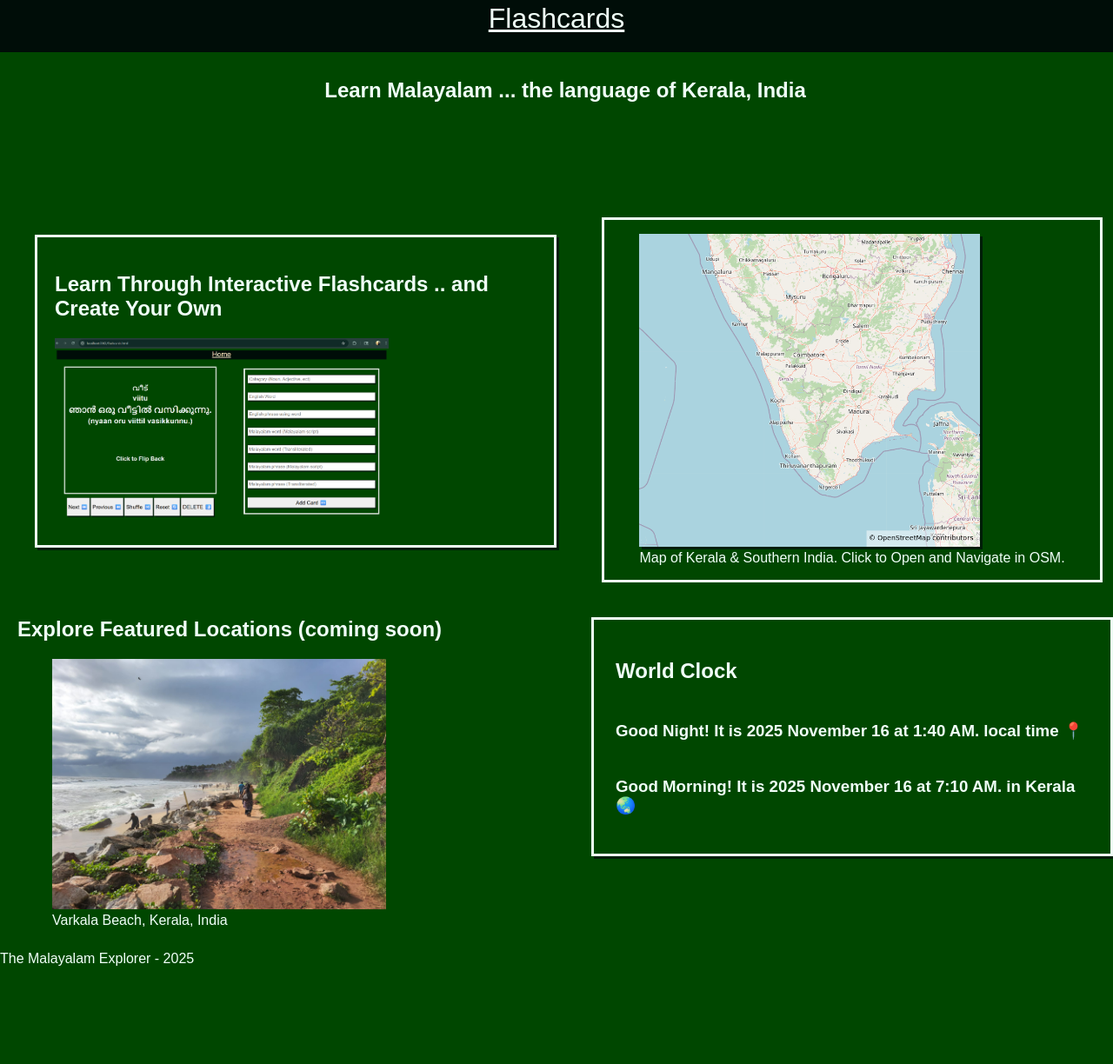
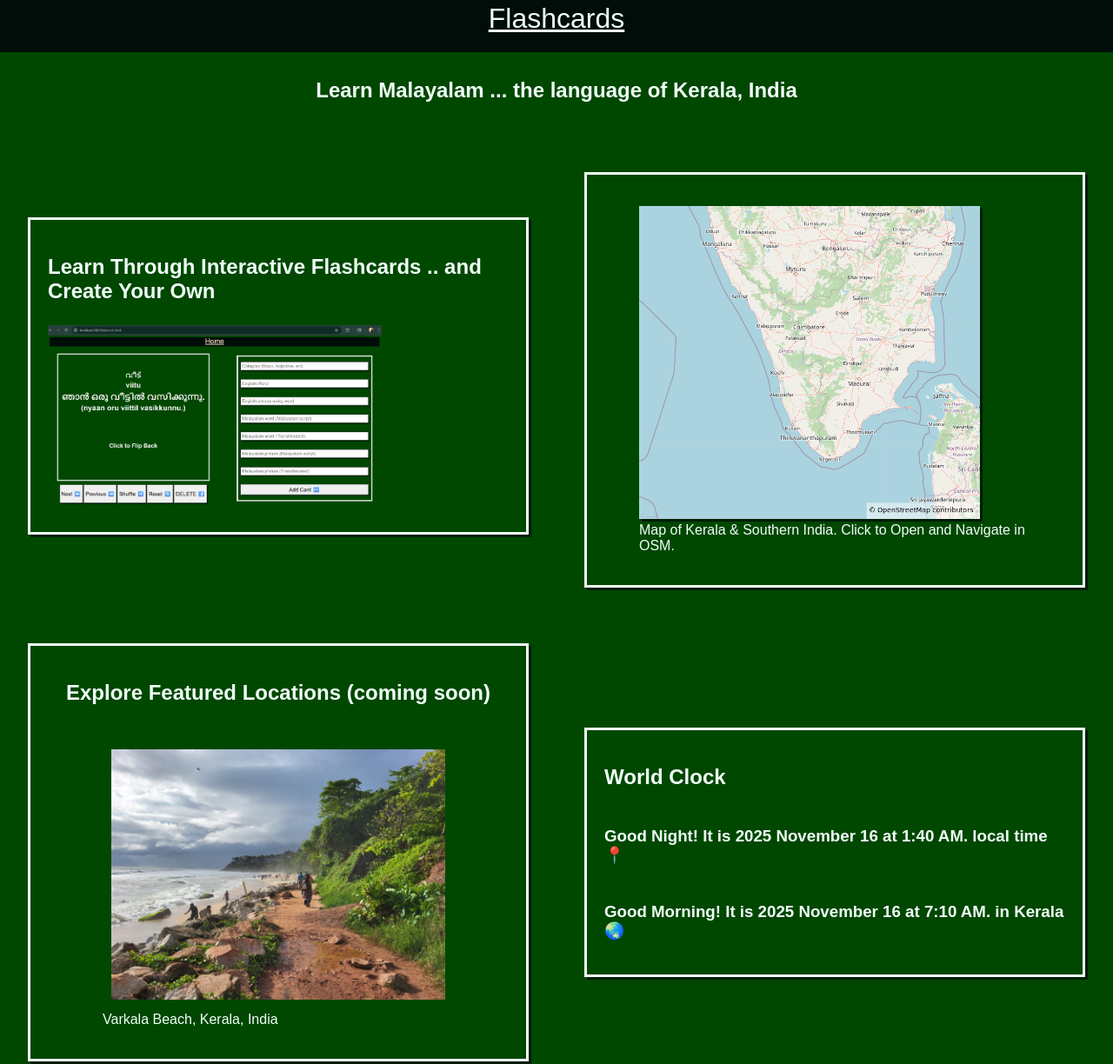
Before and after one commit to wslider/malayalam-explorer-experimental, a website: page public/index.html in a window 1280 px wide. Shown: the part 17-1241 px from the top of the page at 87% size. Before the commit the page ends 1129 px from the top, so only its background shows below. Drawn offline with Linux system fonts and the light colour scheme.

Commit message:
default css for container class  within main element in style.css

```diff
--- a/public/css/style.css
+++ b/public/css/style.css
@@ -5,6 +5,8 @@
       --munnarTeaGarden: #00b100;
       --ripeMango: #ff6600;
       --mountainFog: #f0fff8;
+      --monsoonCloud: #333849;
+      --backwaterBlue: #032094;
     }
 
     body {
@@ -17,18 +19,10 @@
         margin: 0;
     }
 
-    .mainContainer {
-        margin-right: 20px;
-        margin-left: 20px;
-        margin-top: 10px;
-        margin-bottom: 10px;
-        display: flex;
-        flex-direction: column;
-        align-items: center;
-        align-content: center;
-        justify-content: space-around;
-    }
-
+    /*
+    - if more than one link, make into dropdown menu
+    - highlight on mouseover
+    */
     .topNav {
     height:fit-content;
     width: 100vw;
@@ -51,57 +45,86 @@
         text-align: center;
         cursor: pointer;
         text-align: center;
-        width: 100vw;
-        margin: 10px;
+        width: 90%;
+        margin-left: 5%;
+        margin-right: 5%;
+        padding-top: 10px;
+        padding-bottom: 10px;
         box-sizing: border-box;
-        min-height: 15vh;
+        min-height: 12vh;
     }
 
-    .flashcardExpContainer {
-        border: solid var(--mountainFog) 3px;
+
+    .mainContainer {
+        margin-top: 10px;
+        margin-bottom: 10px;
         display: flex;
         flex-direction: column;
+        align-items: center;
         align-content: center;
-        padding: 20px;
-        margin: 20px;
-        box-shadow: 3px 3px #001d08;
+        justify-content: space-between;
     }
 
-    .flashcardImg {
-        max-width: 70vw;
+    /* defaults for all containers within .maincontainer */
+
+    .container {
+        box-sizing: border-box;
+        width: 90%;
+        margin: 5%;
+        padding: 20px;
+        border: solid var(--mountainFog) 3px;
+        box-shadow: 3px 3px #001d08;
+        display: flex;
+        flex-direction: column;
+        gap: 5px;
     }
 
-    .locationImg {
-        max-width: 70vw;
+
+     /* loop e to m example image on click */
+    .flashcardExpContainer {
+        align-content: center;
     }
+        .flashcardImg {
+            max-width: 70vw;
+        }
+
+
+    .locationDiv {
+        align-content: center;
+        align-items: center;
+        justify-content: space-around;
+    }
+        .locationImg {
+            max-width: 60vw;
+            padding: 10px;
+        }
+
 
     .mapDiv {
         align-self: center;
-        margin: 20px;
-        box-sizing: border-box;
     }
-
         #keralaMap {
             max-height: 45vh;
             max-width: 100%;
             box-shadow: 3px 3px var(--keralaShade);
         }
 
+
     .worldClock {
+        align-items: start;
+    }
+
+    .footer {
         margin: 20px;
         box-sizing: border-box;
-        align-self: start;
-        justify-self: center;
-        border: solid var(--mountainFog) 3px;
-        display: flex;
-        flex-direction: column;
-        align-items: start;
-        gap: 5px;
-        padding: 25px;
-        box-shadow: 3px 3px var(--keralaShade);
+        text-align: center;
     }
 
     @media only screen and (min-width: 700px) {
+
+    .header {
+        min-height: 7vh;
+    }
 
 
     .mainContainer {
--- a/public/index.html
+++ b/public/index.html
@@ -18,7 +18,7 @@
 
     <main class="mainContainer">
 
-        <div class="mapDiv imgContainer">
+        <div class="mapDiv imgContainer container">
             <figure>
                 <a href="https://www.openstreetmap.org/relation/2018151#map=7/10.785/76.707&layers=P" target="_blank">
                     <img class="image map" id="keralaMap" src="images/kerala-map-square.png" alt="Map of Kerala and South India.">
@@ -27,12 +27,12 @@
             </figure>
         </div>
 
-        <div class="flashcardExpContainer">
+        <div class="flashcardExpContainer container">
             <h2>Learn Through Interactive Flashcards .. and Create Your Own</h2>
                 <img class="flashcardImg" id="flashcardExpImg" src="images/flashcardExpImg.png" alt="screenshot of flashcards page showing malayalam translation, flashcard control buttons, and form for creating new flashcards">
         </div>
 
-        <div class="locationDiv">
+        <div class="locationDiv container">
             <h2>Explore Featured Locations (coming soon)</h2>
                 <figure class="locationFig">
                         <img class="locationImg" id="locationImg" src="images/malabar-coast-path.jpg" alt="image of Varkala Beach in Kerala, India">
@@ -40,7 +40,7 @@
                 </figure>
         </div>
 
-        <div class="worldClock">
+        <div class="worldClock container">
             <h2> World Clock </h2>
             <h3 class="greeting" id="localTimeGreetingText"></h3>
             <h3 class="greeting" id="keralaTimeGreetingText"></h3>
```
